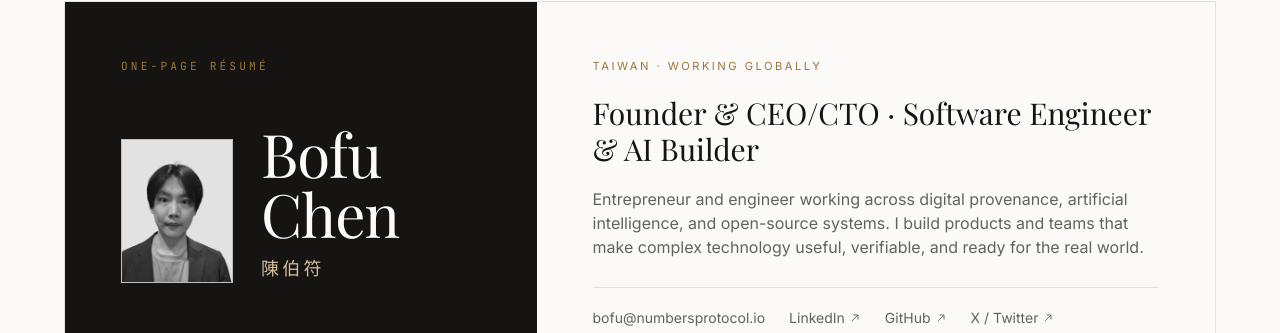
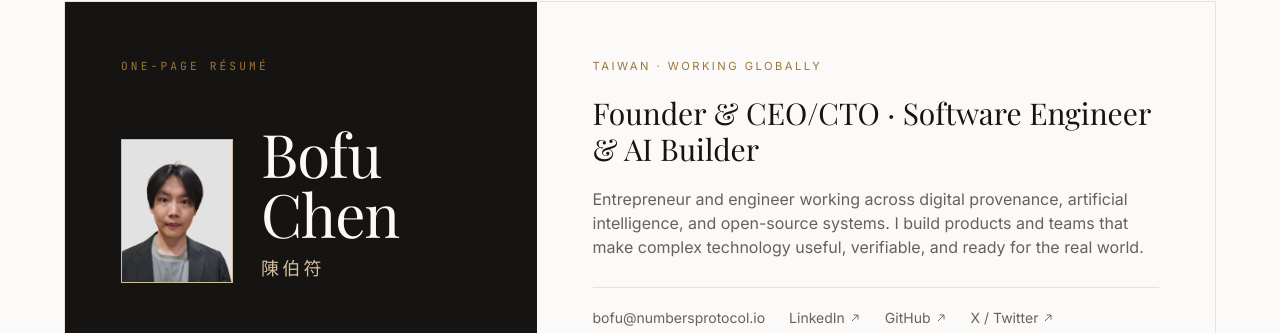
Before and after one commit to bafu/bafu.github.io, a React (Vite) app: page /resume in a window 1280 px wide. Shown: the part 117-450 px from the top of the page. Built offline with nearby package versions, Linux system fonts and the light colour scheme; a small style sheet from the web is missing.

Commit message:
style: remove grayscale filter from resume portrait
by Bofu Chen & Omni

```diff
--- a/src/styles/global.css
+++ b/src/styles/global.css
@@ -297,7 +297,7 @@ a:hover > .chanel-card {
 }
 
 .resume-portrait {
-  @apply h-28 w-24 flex-none border border-beige object-cover grayscale sm:h-36 sm:w-28;
+  @apply h-28 w-24 flex-none border border-beige object-cover sm:h-36 sm:w-28;
   object-position: center 22%;
 }
 
```
Also changed, not shown: .omni/db577e68-untitled/memory.md.
